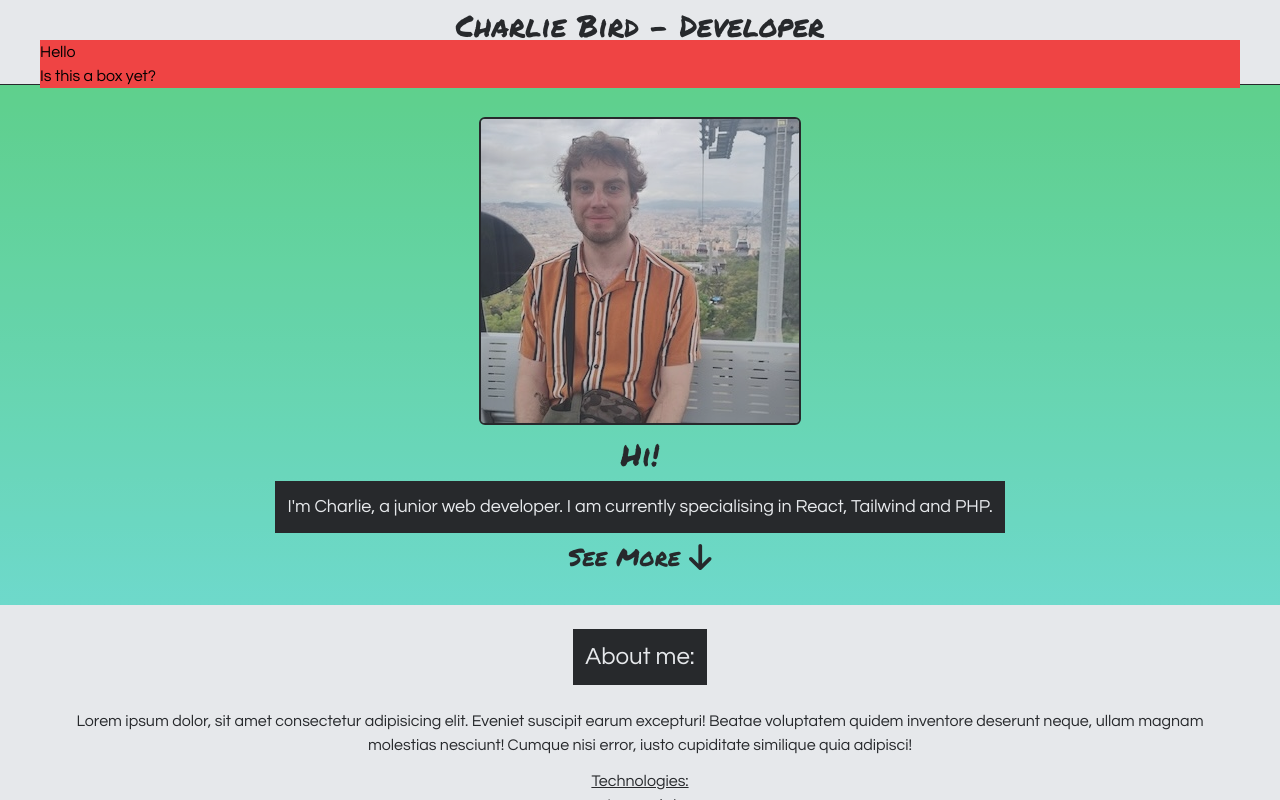
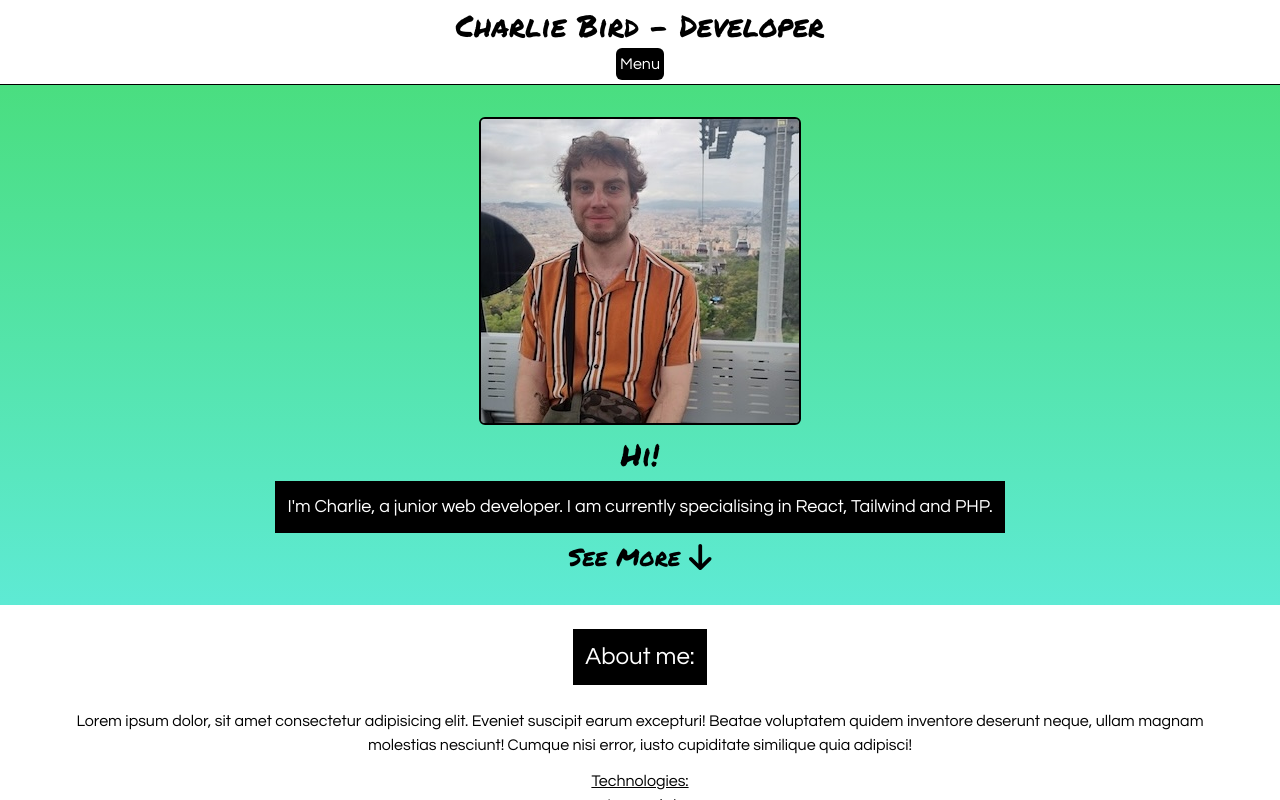
Before and after one commit to cbvvrd/portfolio, a React (Vite) app: page / in a window 1280 px wide. Shown: the top 800 px of the page. Built offline with nearby package versions, Linux system fonts and the light colour scheme.

Commit message:
further modal box fucntionality! Needs tidying up. I'm going for a walk

```diff
--- a/src/components/PortfolioGallery/index.jsx
+++ b/src/components/PortfolioGallery/index.jsx
@@ -1,6 +1,7 @@
 import { useEffect, useState } from "react";
 import { FontAwesomeIcon } from '@fortawesome/react-fontawesome'
 import { faGithub } from "@fortawesome/free-brands-svg-icons";
+import PortfolioModal from "../PortfolioModal";
 
 function PortfolioGallery() {
 
@@ -14,23 +15,27 @@
         });
     }, []);
 
-    const [modal, setModal] = useState(true);
+    const [modal, setModal] = useState(false);
+
+    const [project_id, setProject_id] = useState(0);
 
     function toggleModal() {
         setModal(!modal);
         console.log("Box is " + modal);
     }
 
+    // console.log(projects[1]["name"]);
     // useEffect(toggleDialog, []);
 
     return(
         <div className="flex flex-col m-auto mb-6 gap-5">
+            {/* <p>{projects[1]["name"]}</p> */}
             {projects.map(project =>
                 <div className="bg-sky-100 py-3 px-5 border border-black rounded-sm">
                     <h3 className="p-1 text-xl font-bold">{project.name}</h3>
                     <img src={project.img} alt={project.alt_text}/>
                     <div className="flex justify-between p-2">
-                        <button onClick={toggleModal} className="bg-slate-50 border border-black px-2 rounded">Info</button>
+                        <button onClick={() => {toggleModal(); setProject_id(project.id)}} className="bg-slate-50 border border-black px-2 rounded">Info</button>
                         <a href={project.site_link} target="_blank">Live site</a>
                         <a href={project.github_link} target="_blank">Github<FontAwesomeIcon icon={faGithub} /></a>
 
@@ -42,6 +47,7 @@
                     <div className="modal-content fixed top-10 left-10 right-10 bg-red-500">
                         <p>Hello</p>
                         <p>Is this a box yet?</p>
+                        <PortfolioModal project_id={project_id}/>
                     </div>
                 </div>
             }
--- /dev/null
+++ b/src/components/PortfolioModal/index.jsx
@@ -0,0 +1,11 @@
+
+
+function PortfolioModal({project_id}) {
+    return(
+        <div>
+            <p>{project_id}</p>
+        </div>
+    )
+}
+
+export default PortfolioModal;
```
